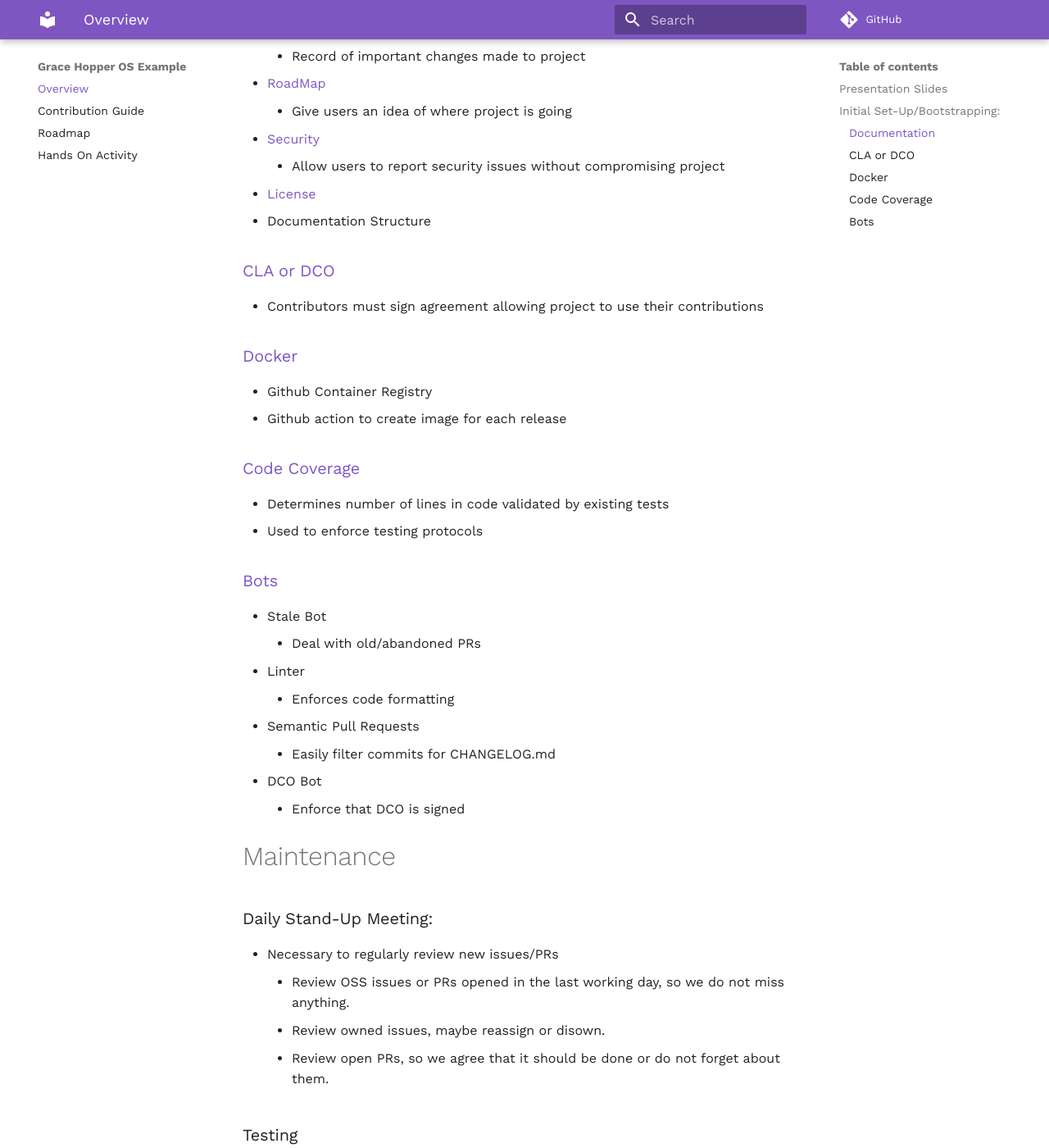
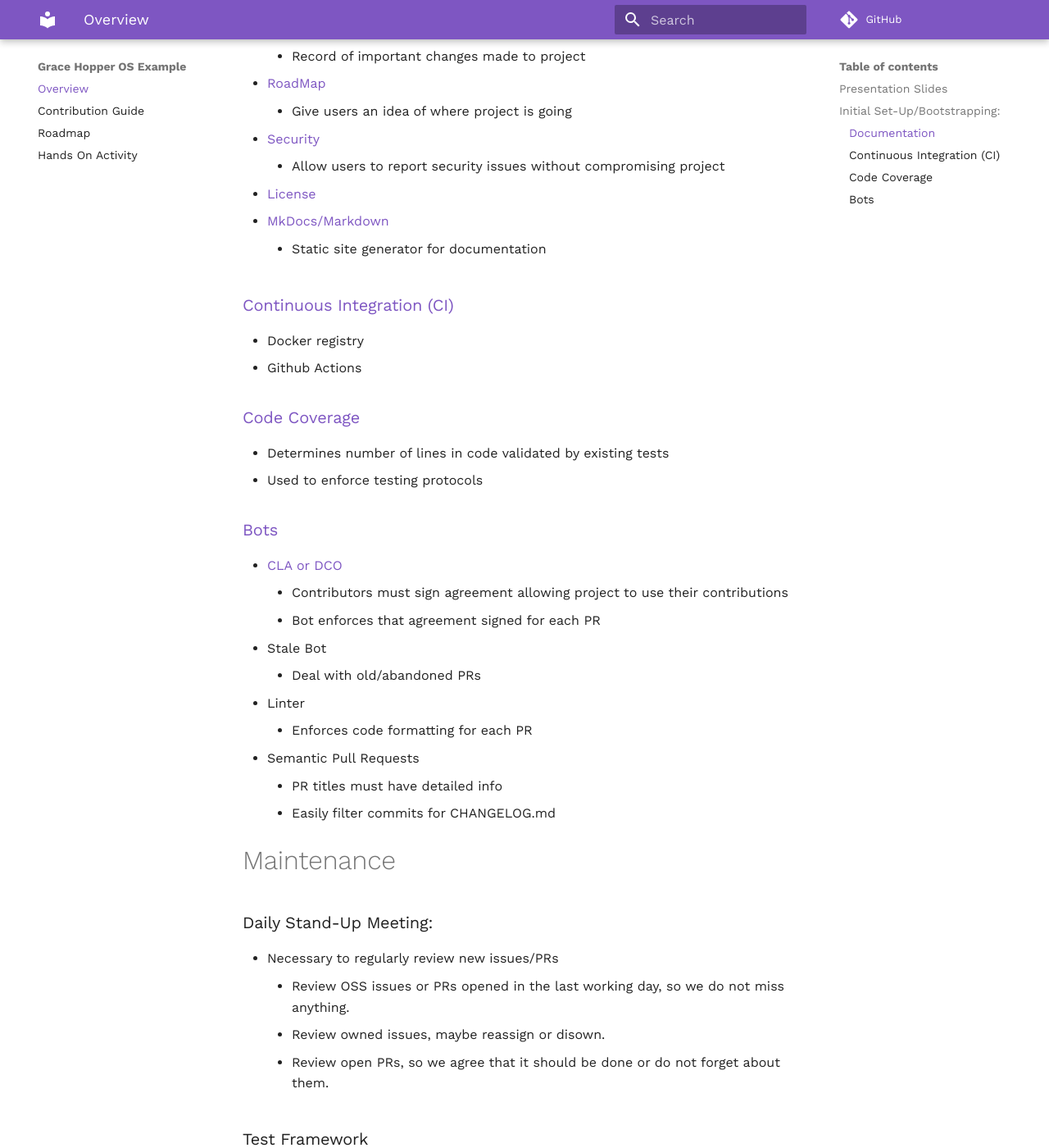
Before and after one commit to oss-workshop/grace-hopper-example, an MkDocs documentation site: the page built from docs/index.md, in a window 1280 px wide and 1400 px high, scrolled down 526 px. Shown: the whole window at 82% size. Built offline with MkDocs 1.6.1 and Material for MkDocs 9.7.7, drawn with Linux system fonts in a browser that asks for light colours; comment, search, counter and statistics services are not loaded; some of the changed text lies outside the part shown.

Commit message:
Update docs

```diff
--- a/docs/index.md
+++ b/docs/index.md
@@ -5,7 +5,7 @@
 ## Initial Set-Up/Bootstrapping:
 
 ### Documentation
-- Readme
+- [Readme](https://github.com/oss-workshop/grace-hopper-example/blob/master/README.md)
     - Provides information/instructions about project
 - [Owners](https://github.com/oss-workshop/grace-hopper-example/blob/master/OWNERS)
     - Roles that certain users have in repository
@@ -18,28 +18,28 @@
 - [Security](https://github.com/oss-workshop/grace-hopper-example/blob/master/SECURITY.md)
     - Allow users to report security issues without compromising project
 - [License](https://choosealicense.com/)
-- Documentation Structure
+- [MkDocs/Markdown](https://www.mkdocs.org/#adding-pages)
+    - Static site generator for documentation
 
-###[CLA or DCO](https://opensource.com/article/18/3/cla-vs-dco-whats-difference)
-- Contributors must sign agreement allowing project to use their contributions
+### [Continuous Integration (CI)](https://github.com/oss-workshop/grace-hopper-example/commit/40d1e13390f9dc9c0a8e29a7c207a2af4a19cc99)
+- Docker registry
+- Github Actions
 
-###[Docker](https://github.com/oss-workshop/grace-hopper-example/commit/40d1e13390f9dc9c0a8e29a7c207a2af4a19cc99)
-- Github Container Registry
-- Github action to create image for each release
-
-###[Code Coverage](https://github.com/oss-workshop/grace-hopper-example/actions?query=workflow%3A%22Code+Coverage+Workflow%22)
+### [Code Coverage](https://github.com/oss-workshop/grace-hopper-example/actions?query=workflow%3A%22Code+Coverage+Workflow%22)
 - Determines number of lines in code validated by existing tests
 - Used to enforce testing protocols
 
-###[Bots](https://github.com/organizations/oss-workshop/settings/installations)
+### [Bots](https://github.com/organizations/oss-workshop/settings/installations)
+- [CLA or DCO](https://opensource.com/article/18/3/cla-vs-dco-whats-difference)
+    - Contributors must sign agreement allowing project to use their contributions
+    - Bot enforces that agreement signed for each PR
 - Stale Bot
      - Deal with old/abandoned PRs
 - Linter
-    - Enforces code formatting
+    - Enforces code formatting for each PR
 - Semantic Pull Requests
+    - PR titles must have detailed info
     - Easily filter commits for CHANGELOG.md
-- DCO Bot
-    - Enforce that DCO is signed
 
 
 # Maintenance
@@ -49,11 +49,7 @@
     - Review owned issues, maybe reassign or disown.
     - Review open PRs, so we agree that it should be done or do not forget about them.
 
-### Testing
+### Test Framework
 - Create robust unit/e2e tests
-    - Will improve quality of contributions
-    - Ensure that other users' changes meet necessary standards
-
-### Contribution
-- Require certain % code coverage from contributors
-- Must provide unit/e2e tests
+    - Avoid bugs
+    - Ensure that contributors' changes meet standards (pass your existing test framework)
```
Also changed, not shown: README.md (+1 -5 lines), docs/HANDSON.md (+1 -1 lines).
